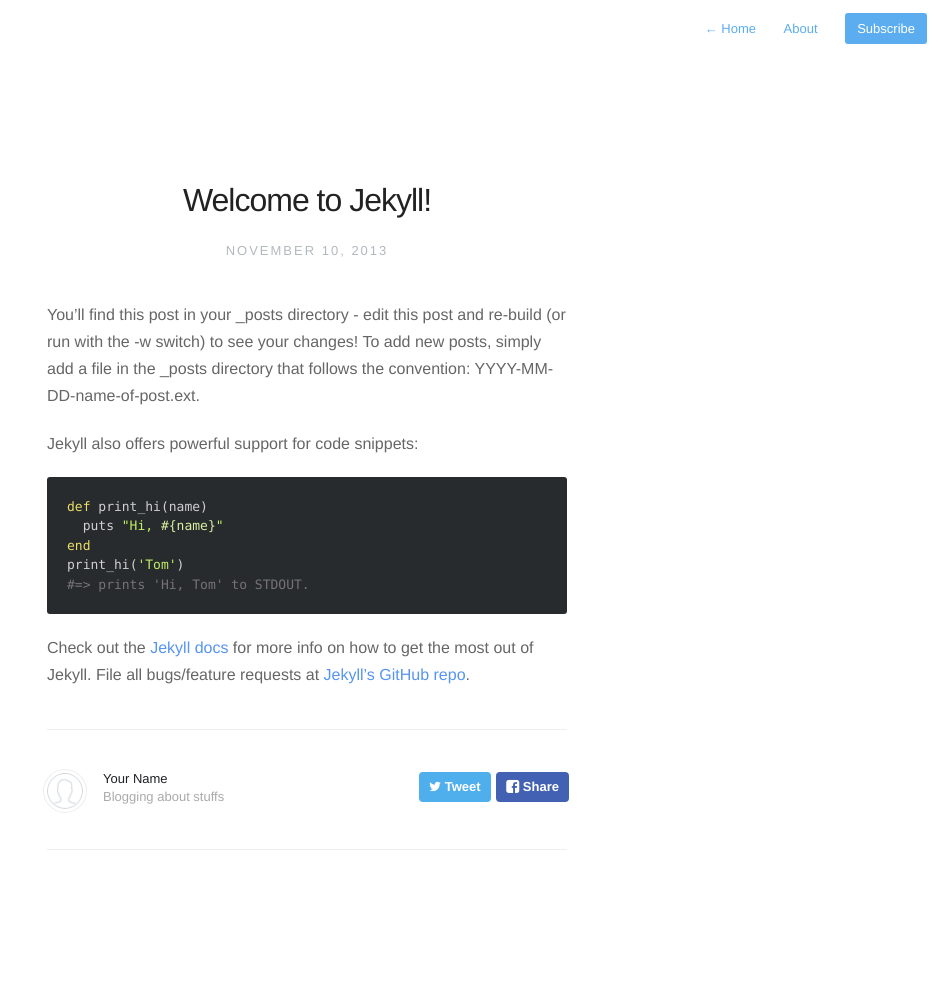
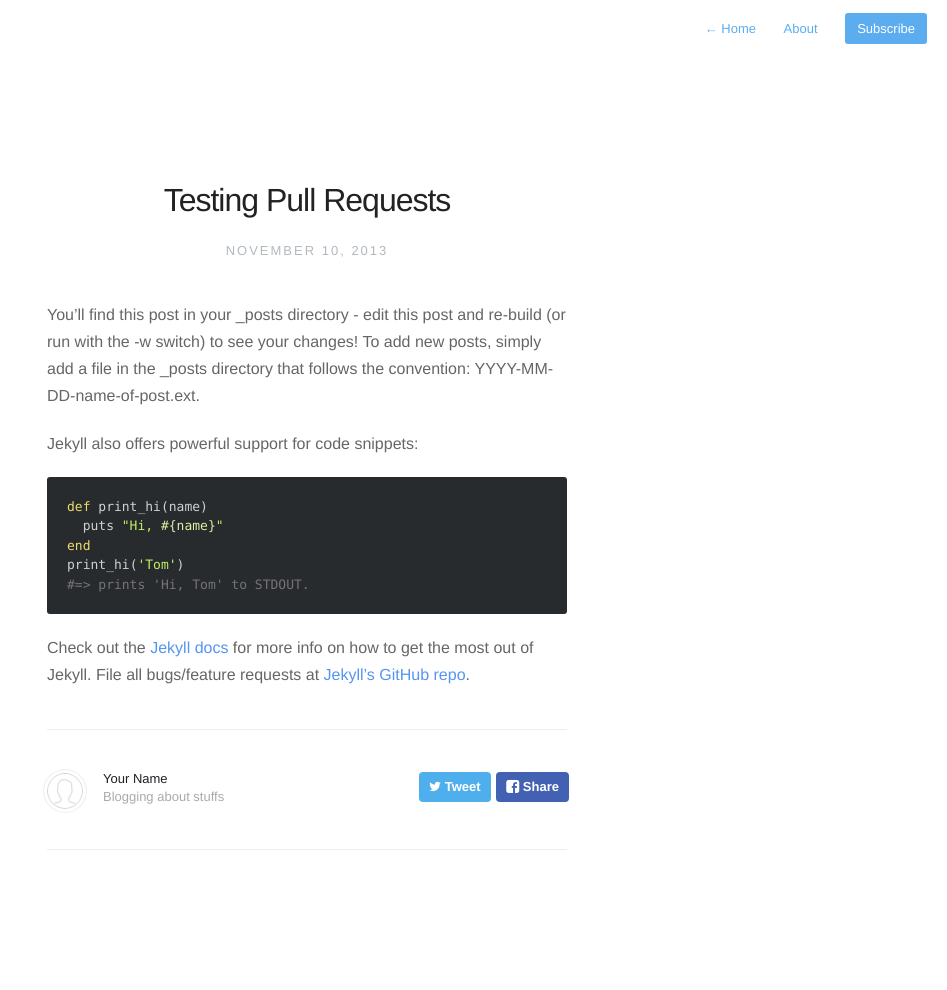
Before and after one commit to nickbalestra/kactus, a Jekyll site: the page built from _posts/2019-04-23-test-branch.markdown, in a window 1280 px wide. Shown: the whole page, without its empty margins (333-1280 px from the left). Built offline with Jekyll 4.4.1, drawn with Linux system fonts in a browser that asks for light colours; nearby versions of some CDN libraries.

Commit message:
General updates.

```diff
--- a/_posts/2019-04-23-test-branch.markdown
+++ b/_posts/2019-04-23-test-branch.markdown
@@ -1,5 +1,5 @@
 ---
-title:  "Welcome to Jekyll!"
+title:  "Testing Pull Requests"
 date:   2013-11-10 10:18:00
 description: Thriller Comedy Horror
 ---
```
